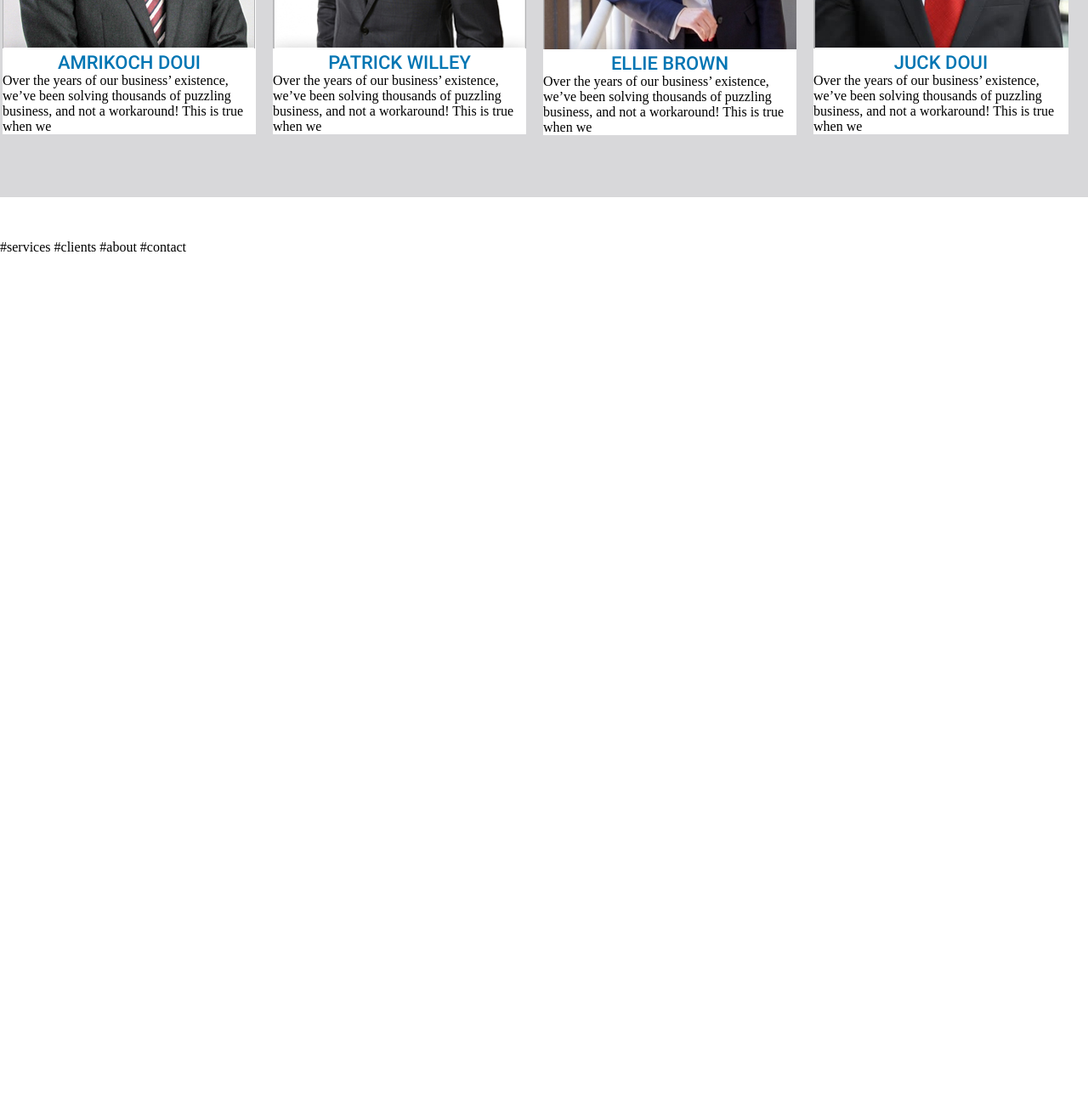
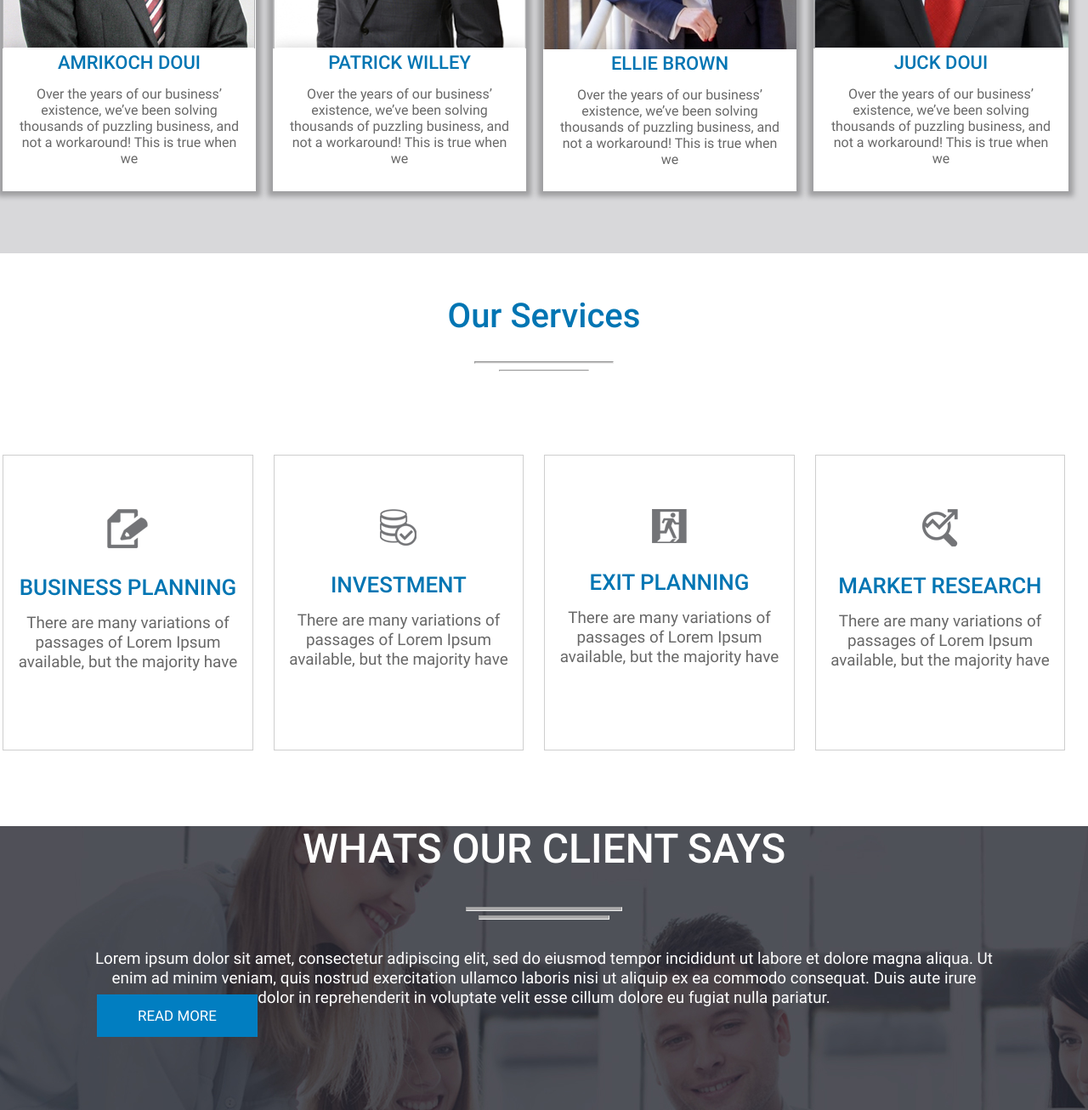
Before and after one commit to xSerega95x/frontend, a plain HTML site: page 2/layout/index.html in a window 1280 px wide. Shown: the part 2449-3755 px from the top of the page at 85% size. Before the commit the page ends 2749 px from the top, so only its background shows below. Drawn offline with Linux system fonts and the light colour scheme.

Commit message:
frontend-2 layout2

```diff
--- a/2/layout/css/style.css
+++ b/2/layout/css/style.css
@@ -45,14 +45,14 @@
 #welcome{ background-color: #ffffff; margin-top: 4.06em; /*65px*/}
 .cblock2{ margin: 0 auto; width: 83.2%; /*1060px*/}
 .cblock2__header{ font: normal 2.5em 'Roboto Medium'; /*40px*/ color: #0175b3; text-align: center; }
-.cblock2__lines{ width: 15.56%; /*165px*/ margin: 30px auto;  }
+.cblock2__lines{ width: 15.56%; /*165px*/ margin: 30px auto; }
 .cblock2__line1{ height: 0.05em; /*2px*/ background-color: #c3c2c2; margin-bottom: 7px; }
 .cblock2__line2{ height: 0.05em; width: 63.63%; /*105px*/ margin: 0 auto; background-color: #b2b0b0; }
 .cblock2__content{ font: normal 1.18em 'Roboto Regular'; /*19px*/ color: #737171; text-align: center; }
 #consultation{ background: url('../images/content/cons.jpg') no-repeat; position: relative; height: 35.75em; /*572px*/}
 .cblock1_center{ left: 29.4%; bottom: 60px; text-align: center; }
-.cblock1__header__small{ font: normal 2.37em 'Roboto Regular'; /*38px*/ color: #ffffff; }
-.cblock1__header_write{ color: #ffffff; }
+.cblock1__header_small{ font: normal 2.37em 'Roboto Regular'; /*38px*/ color: #ffffff; }
+.color-white{ color: #ffffff; }
 .cblock1__line{
     height: 0.43em; /*7px*/ width: 9.37em;/*150px*/ background: #bab3b3; margin: 29px 0 102px 0;
     position: relative; left: 36%; top: 50%;
@@ -60,11 +60,21 @@
 #team{ background-color: #ffffff; margin: 3.12em 0; /*50px*/ }
 #team-bg{ background-color: #d8d8da; }
 .cblock2__body{ display: flex; justify-content: space-between; align-items: center; }
-.cblock2__block{ background-color: #ffffff; margin: 3.56em 1.25em 4.56em 0;/*57px;20px;73px;0*/ }
+.cblock2__block{
+    background-color: #ffffff; margin: 3.56em 1.25em 4.56em 0; /*57px;20px;73px;0*/
+    height: 30.875em; /*494px*/ box-shadow: 0 0 6px 6px #9e9ea0;
+}
 .cblock2__header_small{ font-size: 1.375em; /*22px*/ text-transform: uppercase; }
-.cblock2__descr{  }
-#services{ }
-#clients{ }
+.cblock2__descr{ font-family: 'Roboto Regular'; color: #686868; text-align: center; margin: 15px; }
+#services{ background-color: #ffffff; }
+.cblock2__block_lite{ height: 18.375em; /*294px*/ box-shadow: none; border: 1px solid #cecece;}
+.cblock2__img_lite{ margin: 3.36em 0 1.36em 0; /*64px;26px*/}
+#clients{ background: url('../images/content/clients.jpg') no-repeat; height: 39.25em;/*628px*/}
+.cblock2__header_clients{ font-size: 3em; /*48*/ text-transform: uppercase; }
+#cblock2__lines-clients{ width: 17.35%; /*184px*/ margin: 2.5em auto 2.18em auto;/*40px 35px*/}
+#cblock2__line1-clients, #cblock2__line2-clients{ height: 0.187em;/*3px*/ background-color: #abaaab;}
+#cblock2__line1-clients{ margin-bottom: 5px; }
+#cblock2__line2-clients{ width: 82.6%; /*152px*/ margin: auto; }
 #about{ }
 #contact{ }
 
--- a/2/layout/index.html
+++ b/2/layout/index.html
@@ -87,8 +87,8 @@
     <section id="consultation">
         <div class="wrapper">
             <div class="cblock1 cblock1_center">
-                <span class="cblock1__header cblock1__header__small">Every 1st Consultation</span>
-                <h2 class="cblock1__header cblock1__header_write">With Us is FREE!</h2>
+                <span class="cblock1__header cblock1__header_small">Every 1st Consultation</span>
+                <h2 class="cblock1__header color-white">With Us is FREE!</h2>
                 <hr class="cblock1__line">
                 <a href="#" class="cblock1__button">READ MORE</a>
             </div>
@@ -143,8 +143,79 @@
             </div>
         </div>
     </section>
-    #services
-    #clients
+    <section id="services">
+        <div class="wrapper">
+            <div class="cblock2">
+                <h2 class="cblock2__header">Our Services</h2>
+                <div class="cblock2__lines">
+                    <hr class="cblock2__line1">
+                    <hr class="cblock2__line2">
+                </div>
+            </div>
+            <div class="cblock2__body">
+                <div class="cblock2__content"> <!-- Service1 -->
+                    <div class="cblock2__block cblock2__block_lite">
+                        <img src="images/content/services/planning.png" alt="planning" class="cblock2__img cblock2__img_lite">
+                        <h2 class="cblock2__header cblock2__header_small">Business Planning</h2>
+                        <p class="cblock2__descr">
+                            There are many variations of passages of Lorem Ipsum available,
+                            but the majority have
+                        </p>
+                    </div>
+                </div>
+                <div class="cblock2__content"> <!-- Service2 -->
+                    <div class="cblock2__block cblock2__block_lite">
+                        <img src="images/content/services/investment.png" alt="investment" class="cblock2__img cblock2__img_lite">
+                        <h2 class="cblock2__header cblock2__header_small">Investment</h2>
+                        <p class="cblock2__descr">
+                            There are many variations of passages of Lorem Ipsum available,
+                            but the majority have
+                        </p>
+                    </div>
+                </div>
+                <div class="cblock2__content"> <!-- Service3 -->
+                    <div class="cblock2__block cblock2__block_lite">
+                        <img src="images/content/services/exit.png" alt="exit" class="cblock2__img cblock2__img_lite">
+                        <h2 class="cblock2__header cblock2__header_small">Exit Planning</h2>
+                        <p class="cblock2__descr">
+                            There are many variations of passages of Lorem Ipsum available,
+                            but the majority have
+                        </p>
+                    </div>
+                </div>
+                <div class="cblock2__content"> <!-- Service4 -->
+                    <div class="cblock2__block cblock2__block_lite">
+                        <img src="images/content/services/research.png" alt="research" class="cblock2__img cblock2__img_lite">
+                        <h2 class="cblock2__header cblock2__header_small">Market Research</h2>
+                        <p class="cblock2__descr">
+                            There are many variations of passages of Lorem Ipsum available,
+                            but the majority have
+                        </p>
+                    </div>
+                </div>
+            </div>
+        </div>
+    </section>
+    <section id="clients">
+        <div class="wrapper">
+            <div class="cblock2">
+                    <h2 class="cblock2__header cblock2__header_clients color-white">WHATS OUR CLIENT SAYS</h2>
+                    <div id="cblock2__lines-clients">
+                        <hr id="cblock2__line1-clients">
+                        <hr id="cblock2__line2-clients">
+                    </div>
+                    <div class="cblock2__content color-white">
+                        Lorem ipsum dolor sit amet, consectetur adipiscing elit, sed do eiusmod
+                        tempor incididunt ut labore et dolore magna aliqua. Ut enim ad minim veniam,
+                        quis nostrud exercitation ullamco laboris nisi ut aliquip ex ea commodo
+                        consequat. Duis aute irure dolor in reprehenderit in voluptate velit esse
+                        cillum dolore eu fugiat nulla pariatur.
+                    </div>
+                    <img>
+                    <a href="#" class="cblock1__button">READ MORE</a>
+                </div>
+            </div>
+    </section>
     #about
     #contact
     <footer></footer>
```
Also changed, not shown: 2/layout/images/content/clients.jpg (added), 2/layout/images/content/services/exit.png (added), 2/layout/images/content/services/investment.png (added), 2/layout/images/content/services/planning.png (added), 2/layout/images/content/services/research.png (added).
